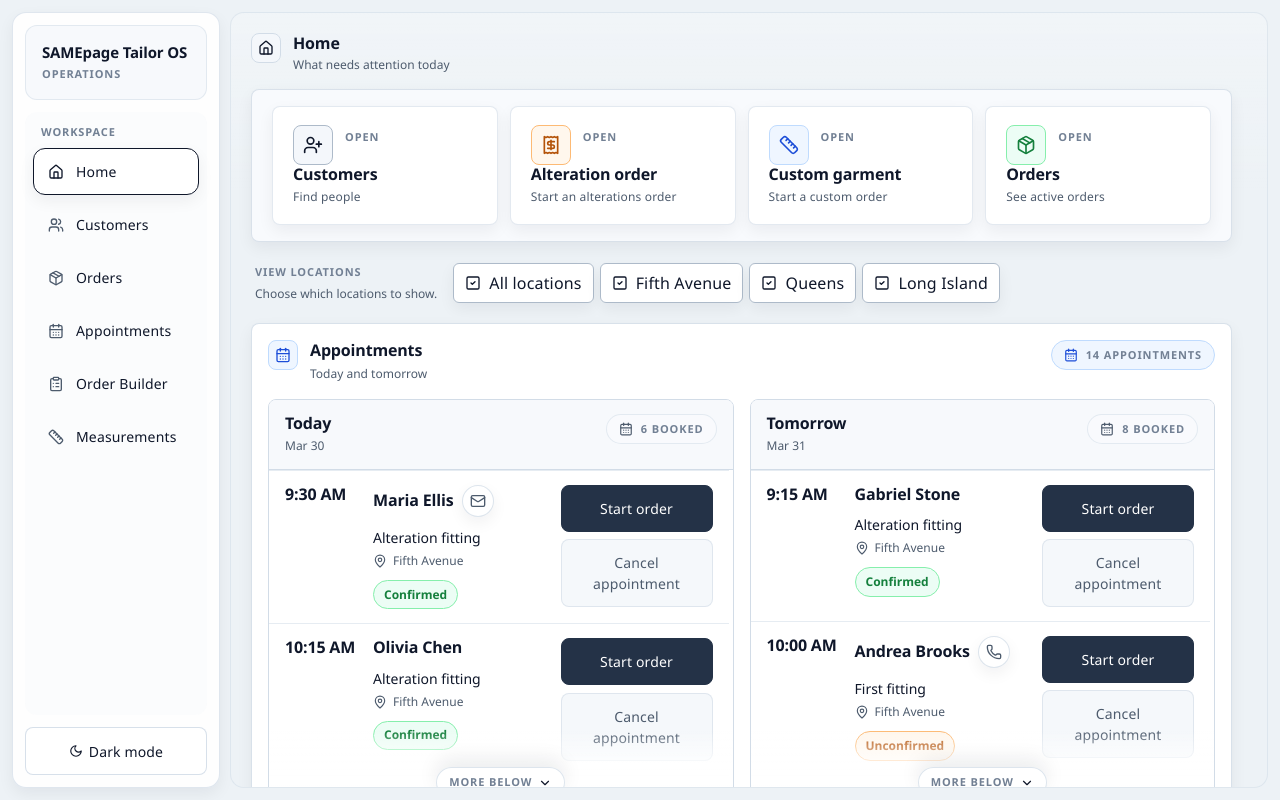
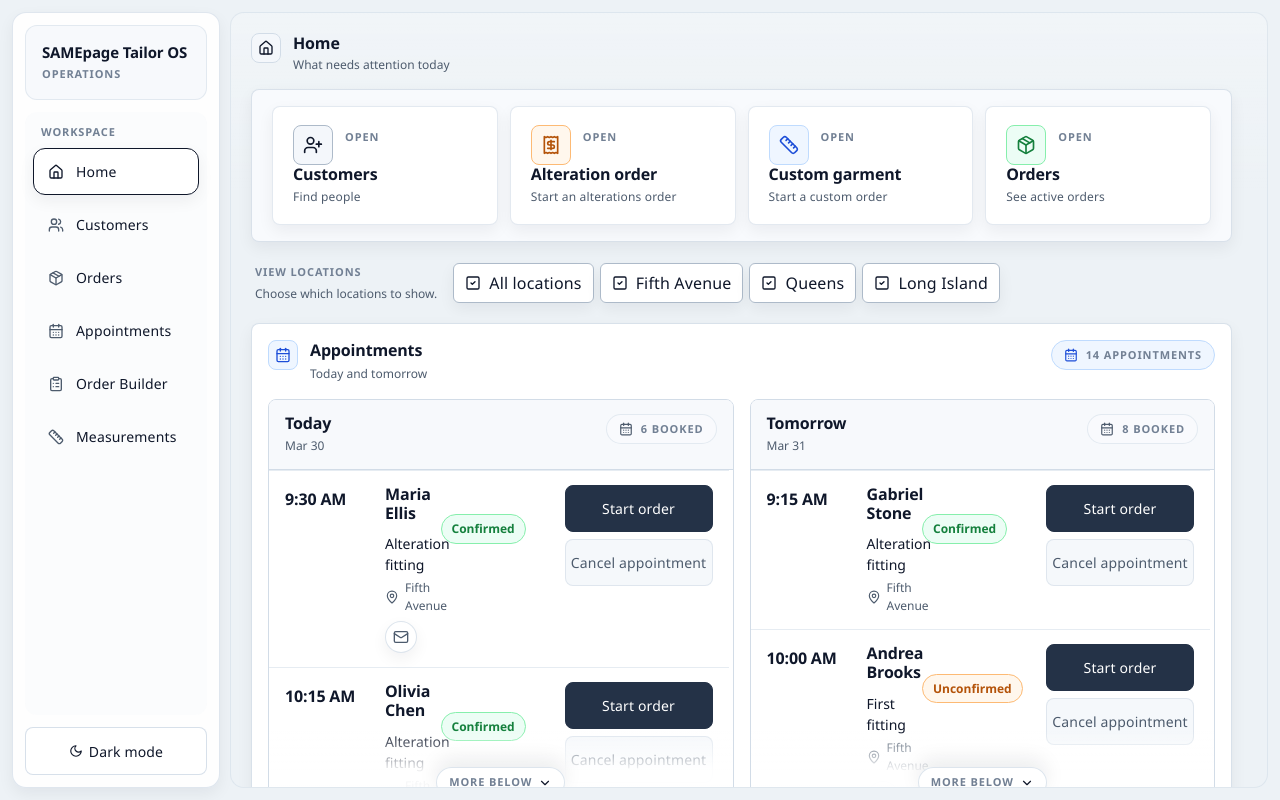
Before and after one commit to EvilHidden/maximus-prototype, a React (Vite) app: page / in a window 1280 px wide. Built offline with nearby package versions, Linux system fonts and the light colour scheme.

Commit message:
Tune homepage appointment row layout

```diff
--- a/src/features/home/components/HomeScheduleBoards.tsx
+++ b/src/features/home/components/HomeScheduleBoards.tsx
@@ -202,15 +202,20 @@ function ScheduleRow({
 
   return (
     <div ref={rowRef} className="app-home-schedule-row">
-      <div>
-        <div className="app-text-value text-[0.95rem]">{getAppointmentTimeLabel(appointment)}</div>
+      <div className="pt-[0.3125rem]">
+        <div className="app-text-value whitespace-nowrap text-[0.95rem] leading-tight">{getAppointmentTimeLabel(appointment)}</div>
       </div>
 
       <div className="min-w-0 space-y-2.5">
-        <div className="flex flex-wrap items-center gap-2">
         <div className="app-text-value leading-tight">{appointment.customer}</div>
+        <div className="space-y-1">
+          <div className="app-text-body font-medium leading-tight">{appointment.type}</div>
+          <div className="app-text-caption flex items-center gap-1.5">
+            <MapPin className="h-3.5 w-3.5 shrink-0" />
+            <span>{appointment.location}</span>
+          </div>
           {alertIcons.length ? (
-            <div className="flex items-center gap-1.5">
+            <div className="flex flex-wrap items-center gap-1.5 pt-0.5">
               {alertIcons.map(({ key, label, Icon, tone }) => (
                 <AppointmentAlertIconButton
                   key={key}
@@ -224,15 +229,9 @@ function ScheduleRow({
             </div>
           ) : null}
         </div>
-        <div className="space-y-1">
-          <div className="app-text-body font-medium leading-tight">{appointment.type}</div>
-          <div className="app-text-caption flex items-center gap-1.5">
-            <MapPin className="h-3.5 w-3.5 shrink-0" />
-            <span>{appointment.location}</span>
       </div>
-        </div>
-        {confirmationPills.length ? (
-          <div className="flex flex-wrap items-center gap-2">
+
+      <div className="app-home-schedule-row__status">
         {confirmationPills.map((callout) => (
           <AppointmentIssuePill
             key={callout.label}
@@ -241,14 +240,12 @@ function ScheduleRow({
           />
         ))}
       </div>
-        ) : null}
-      </div>
 
       <div className="app-home-schedule-row__actions">
         <ActionButton tone="primary" className="min-h-10 px-3.5 py-2 text-sm" onClick={() => onCreateOrder(appointment)}>
           Start order
         </ActionButton>
-        <ActionButton tone="quiet" className="min-h-10 px-3.5 py-2 text-sm" onClick={() => onCancelAppointment(appointment)}>
+        <ActionButton tone="quiet" className="min-h-10 whitespace-nowrap px-3 py-2 text-[0.8125rem]" onClick={() => onCancelAppointment(appointment)}>
           Cancel appointment
         </ActionButton>
       </div>
--- a/src/index.css
+++ b/src/index.css
@@ -356,6 +356,13 @@ textarea:focus-visible {
   gap: 0.5rem;
 }
 
+.app-home-schedule-row__status {
+  display: flex;
+  flex-wrap: wrap;
+  align-items: flex-start;
+  gap: 0.375rem;
+}
+
 .app-home-pickup-row {
   display: grid;
   gap: 1rem;
@@ -424,9 +431,19 @@ textarea:focus-visible {
 
 @media (min-width: 768px) {
   .app-home-schedule-row {
-    grid-template-columns: 72px minmax(0, 1fr) 152px;
+    grid-template-columns: 84px minmax(0, 1fr) 108px 148px;
     align-items: start;
     gap: 0.85rem 1rem;
+  }
+
+  .app-home-schedule-row__status {
+    min-width: 0;
+    padding-top: 1.85rem;
+    align-self: start;
+  }
+
+  .app-home-schedule-row__status .app-text-caption {
+    white-space: nowrap;
   }
 
   .app-home-schedule-row__actions {
```
Lines whose indentation alone changed are shown as unchanged.
